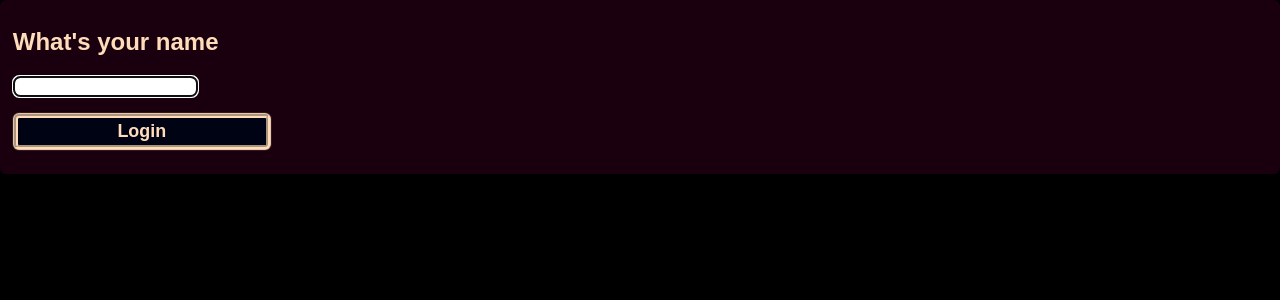
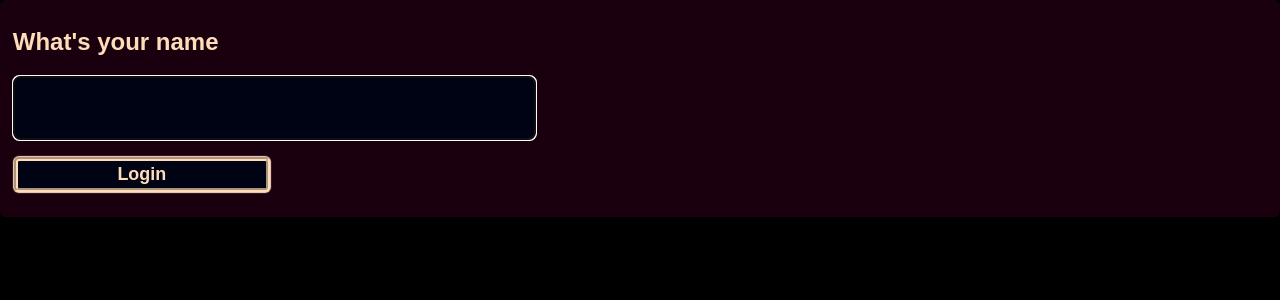
Before and after one commit to teraspora/arith, a Flask app: page / in a window 1280 px wide. Shown: the top 300 px of the page. Run offline with Flask 2, Linux system fonts and the light colour scheme.

Commit message:
Added styled name class for login page

```diff
--- a/templates/index.html
+++ b/templates/index.html
@@ -11,7 +11,7 @@
 {% block content %}
    <form action = "/problems" method = "POST">
          <p><h2>What's your name</h2></p>
-         <p><input autofocus type = "text" name = "uname"/></p>
+         <p><input class="name" autofocus type = "text" name = "uname"/></p>
          <p><input class="btn" type = "submit" value = "Login"/></p>
       </form>
 {% endblock %}
```
